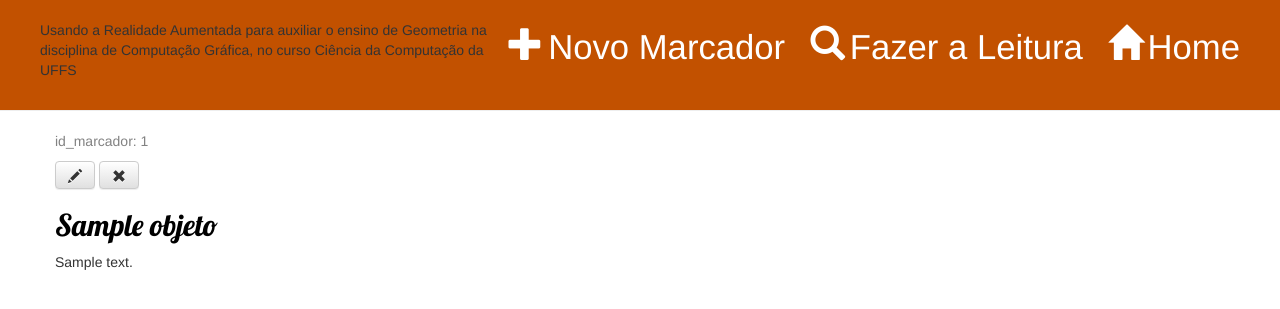
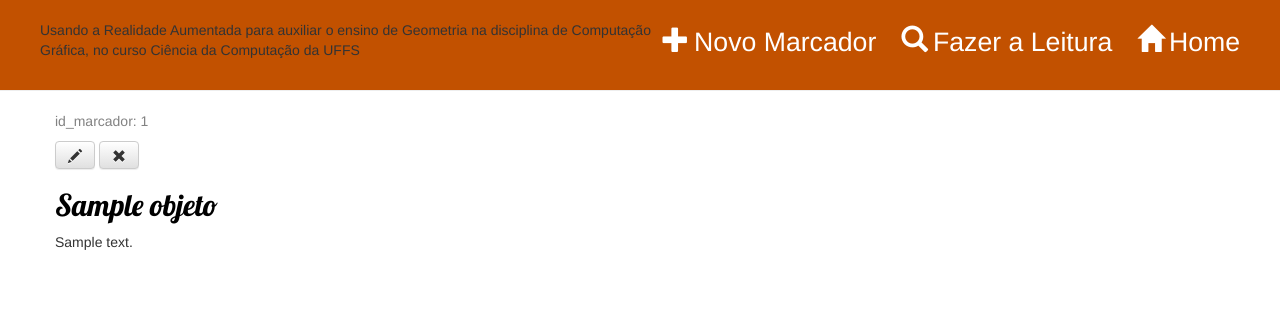
Before and after one commit to mauricioandrek/ra_tcc, a Django app: page / in a window 1280 px wide. Shown: the top 309 px of the page. Run offline with Django 3.2, Linux system fonts and the light colour scheme; tables that the repository leaves empty hold one stand-in row (values such as "Sample post"); some libraries are stand-ins or nearby versions.

Commit message:
Update styles.css

```diff
--- a/static/css/styles.css
+++ b/static/css/styles.css
@@ -33,12 +33,12 @@ h1, h2, h3, h4 {
 .top-menu, .top-menu:hover, .top-menu:visited {
     color: #ffffff;
     float: right;
-    font-size: 26pt;
+    font-size: 20pt;
     margin-right: 20px;
 }
 
 .post {
-    margin-bottom: 70px;
+    margin-bottom: 40px;
 }
 
 .post h2 a, .post h2 a:visited {
```
